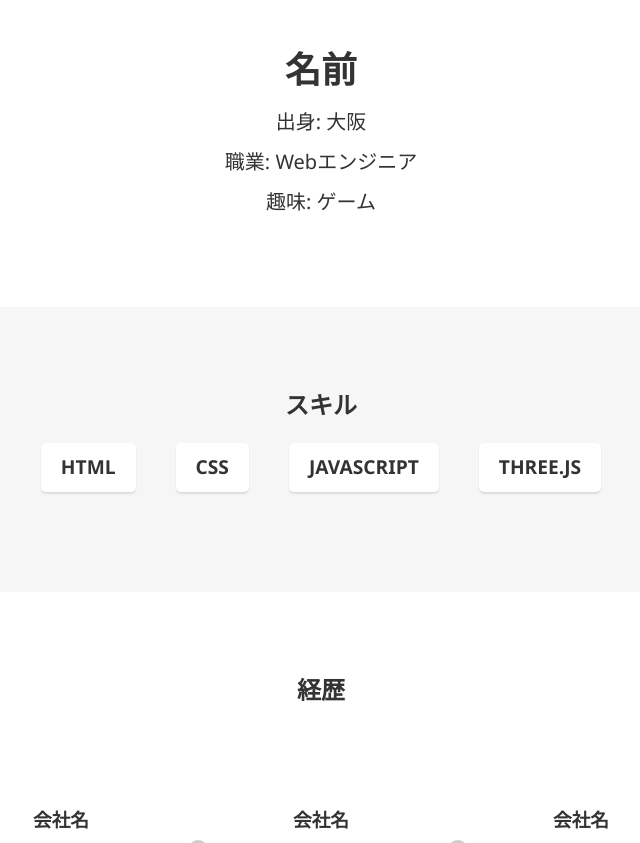
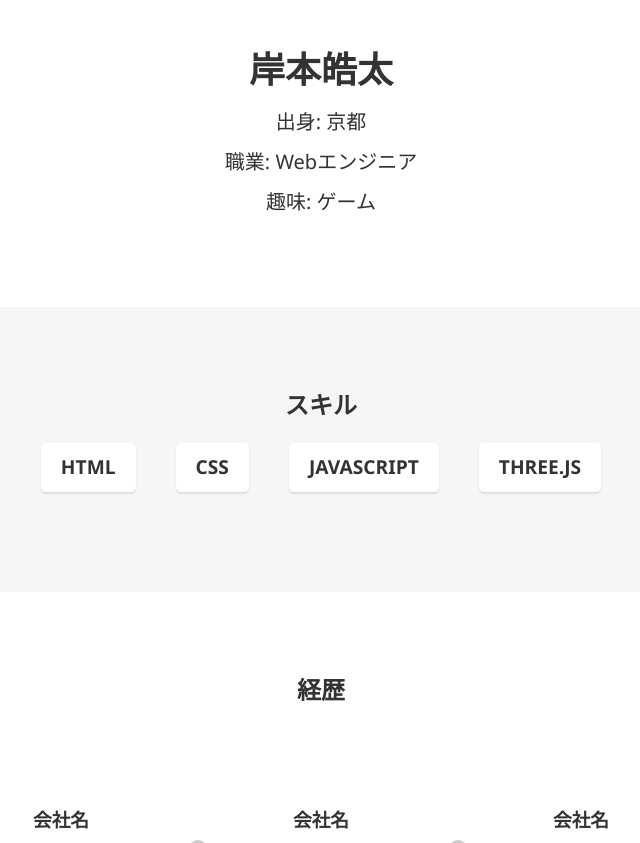
Before and after one commit to kisimotokouta/mysite, a plain HTML site: page index.html in a window 1280 px wide. Shown: the part 859-1702 px from the top of the page, without its empty margins (319-959 px from the left). Drawn offline with Linux system fonts and the light colour scheme.

Commit message:
サイトの氏名変更

```diff
--- a/index.html
+++ b/index.html
@@ -37,8 +37,8 @@
               <img src="https://source.unsplash.com/featured/1600x900" alt="Profile Image" />
             </div>
             <div class="profile-details">
-              <h3>名前</h3>
-              <p>出身: 大阪</p>
+              <h3>岸本皓太</h3>
+              <p>出身: 京都</p>
               <p>職業: Webエンジニア</p>
               <p>趣味: ゲーム</p>
             </div>
```
Also changed, not shown: 1 other file.
